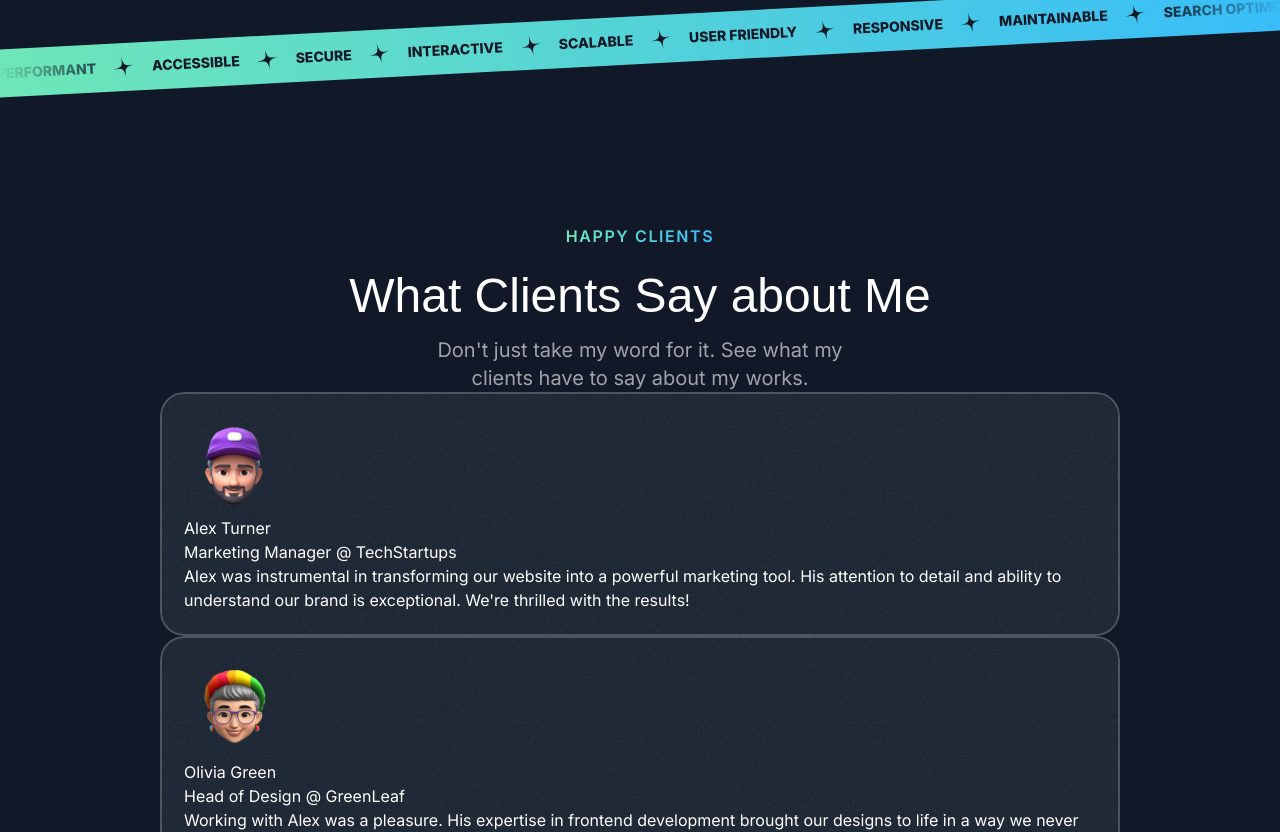
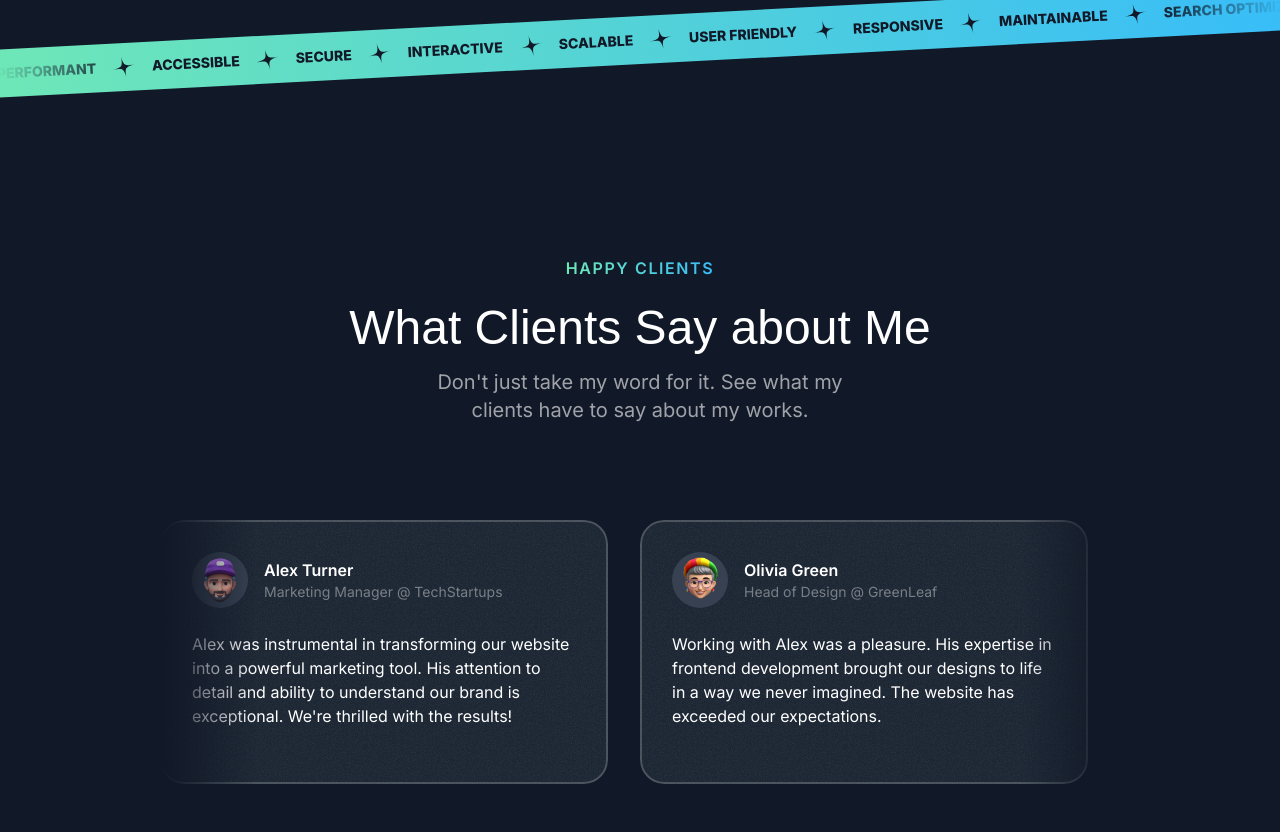
Before and after one commit to Trangvu801/TrangVu-dev-portfolio24, a Next.js app in the folder starter-template/: page / in a window 1280 px wide. Shown: the part 3008-3840 px from the top of the page. Built offline with nearby package versions, Linux system fonts and the light colour scheme; a web font is replaced by a local one.

Commit message:
Update Testimonials.tsx

```diff
--- a/starter-template/src/sections/Testimonials.tsx
+++ b/starter-template/src/sections/Testimonials.tsx
@@ -44,25 +44,36 @@
 export const TestimonialsSection = () => {
   return (
     <div>
-      <div className="py-16">
+      <div className="py-16 lg:py-24">
         <div className="container">
           <SectionHeader
             eyebrow="Happy Clients"
             title="What Clients Say about Me"
             description="Don't just take my word for it. See what my clients have to say about my works."
           />
-          <div>
-            {testimonials.map(testimonial => (
-              <Card key={testimonial.name}>
-                <Image src={testimonial.avatar} alt={testimonial.name} />
-                <div>{testimonial.name}</div>
-                <div>{testimonial.position}</div>
-                <p>{testimonial.text}</p>
-              </Card>
-            ))}
+          <div className="mt-16 lg:mt-24 flex overflow-x-clip [mask-image:linear-gradient(to_right,transparent,black_10%,black_90%,transparent)]">
+            <div className="flex gap-8 flex-none">
+              {testimonials.map(testimonial => (
+                <Card key={testimonial.name} className="max-w-xs md:max-w-md md:p-8">
+                  <div className="flex gap-4 items-center">
+                    <div className="size-14 bg-gray-700 inline-flex items-center justify-center rounded-full flex-shrink-0">
+                      <Image
+                        src={testimonial.avatar}
+                        alt={testimonial.name}
+                        className="max-h-full" />
+                    </div>
+                    <div>
+                      <div className="font-semibold">{testimonial.name}</div>
+                      <div className="text-sm text-white/40">{testimonial.position}</div>
+                    </div>
+                  </div>
+                  <p className="mt-4 md:mt-6 text-sm md:text-base">{testimonial.text}</p>
+                </Card>
+              ))}
+            </div>
+          </div>
         </div>
       </div>
-    </div>
     </div >
   );
 };
```
